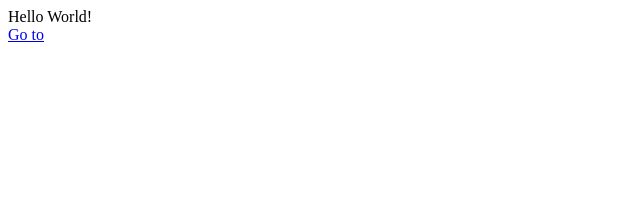
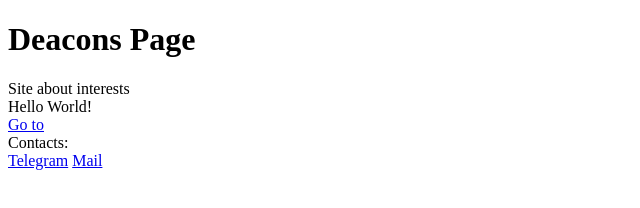
Before and after one commit to Deaacon/deaacon.github.io, a plain HTML site: page index.html in a window 1280 px wide. Shown: the whole page, without its empty margins (0-640 px from the left). Drawn offline with Linux system fonts and the light colour scheme.

Commit message:
Add contacts

```diff
--- a/index.html
+++ b/index.html
@@ -7,7 +7,12 @@
         <title>Deacons Page</title>
     </head>
     <body>
+        <h1>Deacons Page</h1>
+        <div>Site about interests</div>
         <div>Hello World!</div>
         <a href="page.html">Go to</a>
+        <div>Contacts:</div>
+        <a href="https://t.me/roiiieo">Telegram</a>
+        <a href="mailto:rodeacon@ya.ru">Mail</a>
     </body>
 </html>
```
